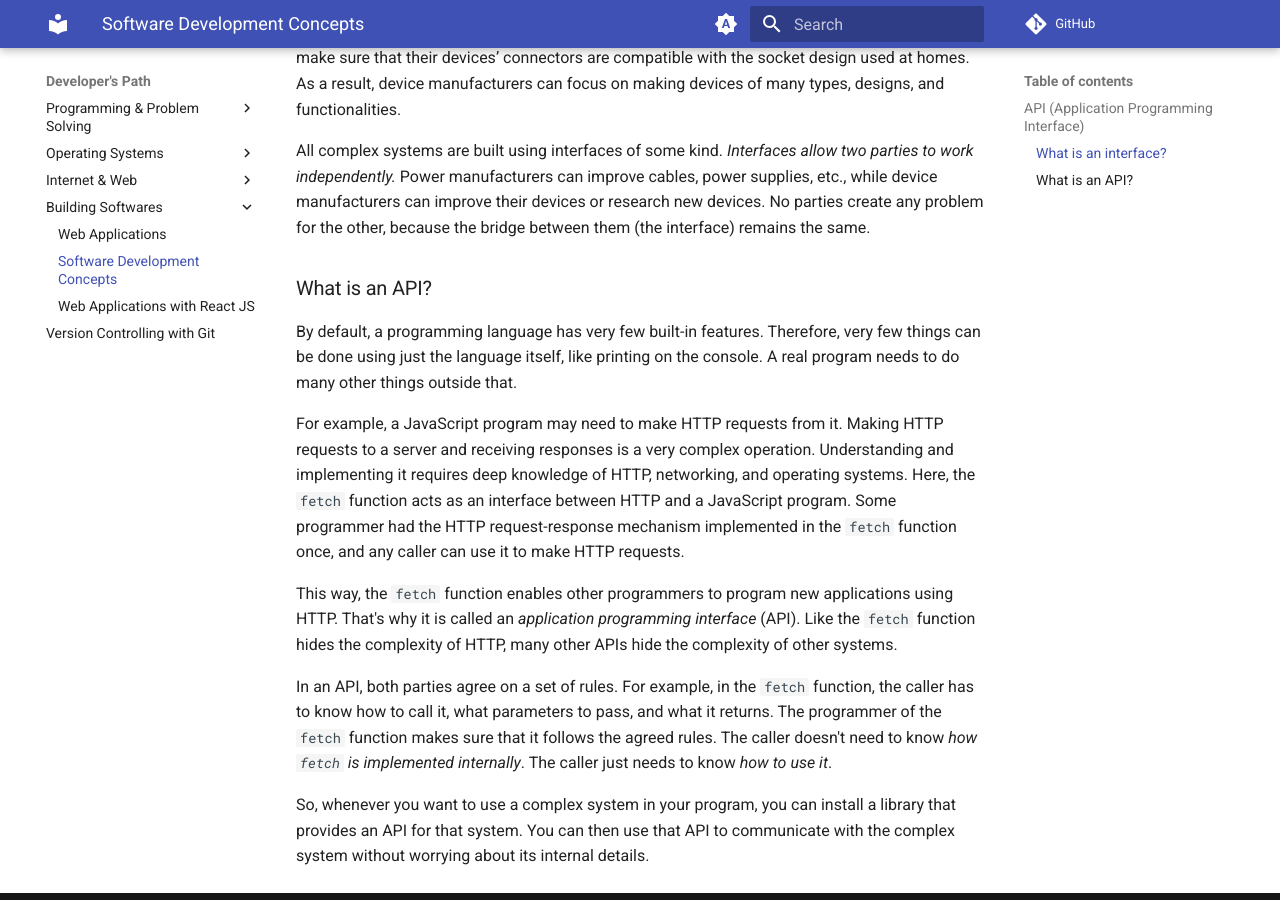
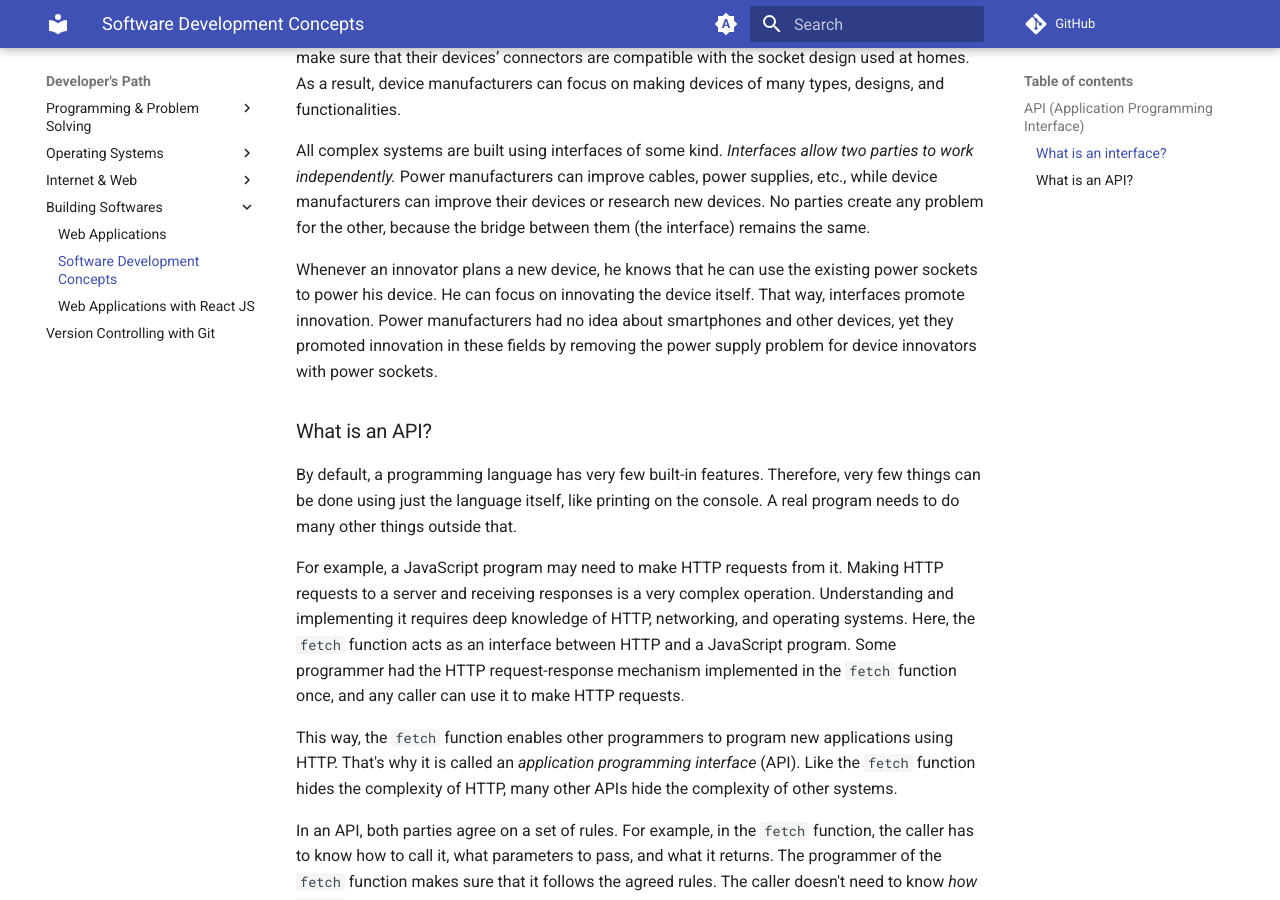
Before and after one commit to gharials/dev-path, an MkDocs documentation site: the page built from docs/building-softwares/software-dev-concepts.md, in a window 1280 px wide and 900 px high, scrolled down 484 px. Built offline with MkDocs 1.6.1 and Material for MkDocs 9.7.7, drawn with Linux system fonts in a browser that asks for light colours; comment, search, counter and statistics services are not loaded.

Commit message:
extended interface concept.

```diff
--- a/docs/building-softwares/software-dev-concepts.md
+++ b/docs/building-softwares/software-dev-concepts.md
@@ -12,6 +12,8 @@ Devices need power, but device manufacturers don't need to worry about it. They
 
 All complex systems are built using interfaces of some kind. _Interfaces allow two parties to work independently._ Power manufacturers can improve cables, power supplies, etc., while device manufacturers can improve their devices or research new devices. No parties create any problem for the other, because the bridge between them (the interface) remains the same.
 
+Whenever an innovator plans a new device, he knows that he can use the existing power sockets to power his device. He can focus on innovating the device itself. That way, interfaces promote innovation. Power manufacturers had no idea about smartphones and other devices, yet they promoted innovation in these fields by removing the power supply problem for device innovators with power sockets.
+
 ### What is an API?
 
 By default, a programming language has very few built-in features. Therefore, very few things can be done using just the language itself, like printing on the console. A real program needs to do many other things outside that.
```
